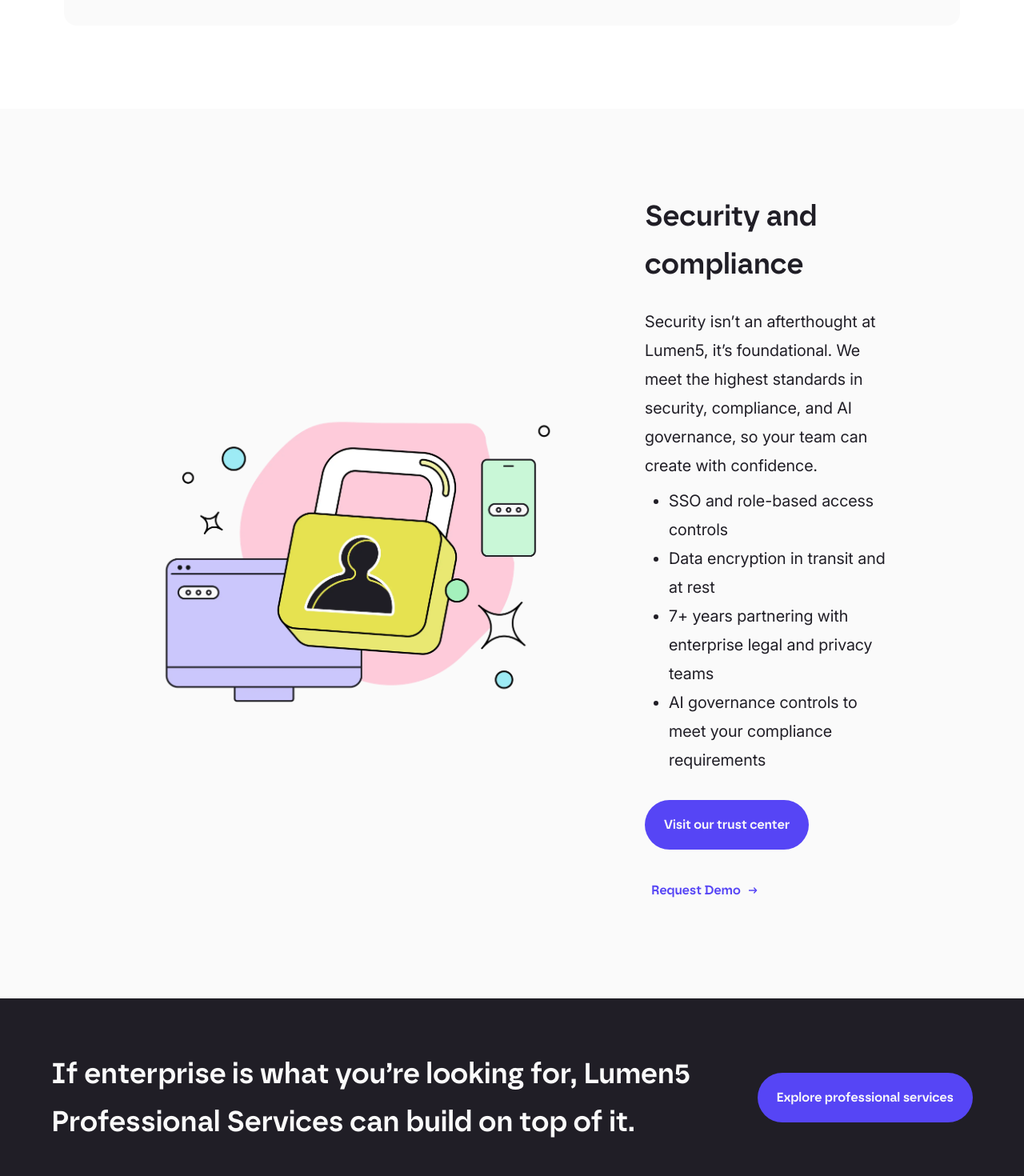
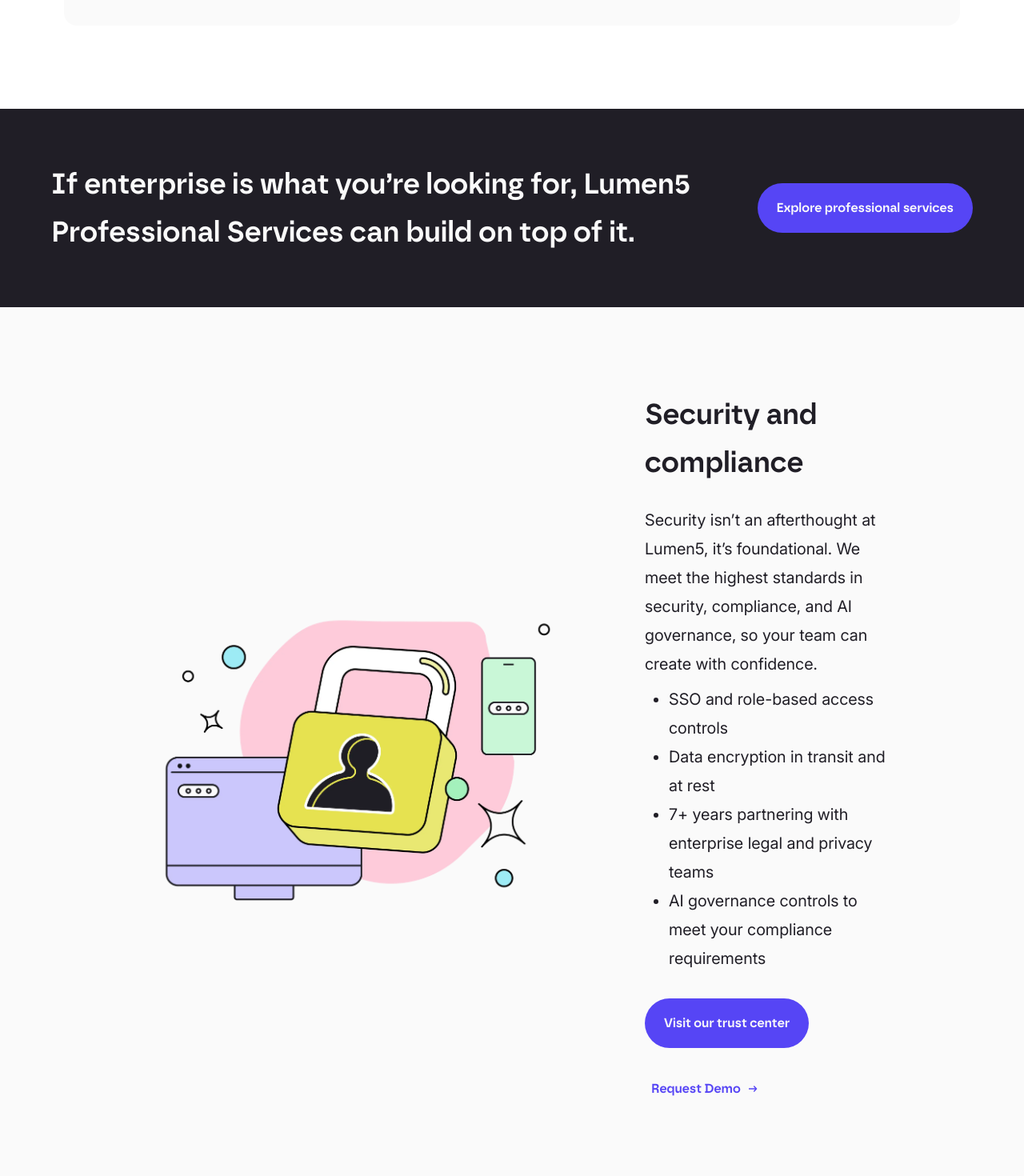
Before and after one commit to StryveDigital/lumen5, a React (Vite) app: page /lp3 in a window 1280 px wide. Shown: the part 3520-4990 px from the top of the page at 80% size. Built offline with nearby package versions, Linux system fonts and the light colour scheme.

Commit message:
moving above sercurity compliance for contrast

```diff
--- a/src/pages/lp3/Page.tsx
+++ b/src/pages/lp3/Page.tsx
@@ -16,8 +16,8 @@
       <Features />
       <SmallCta />
       <StatsModule />
+      <ProfessionalServicesCta />
       <SecurityCompliance />
-      <ProfessionalServicesCta />
       <TwoCardCta />
       <Footer />
     </div>
```
